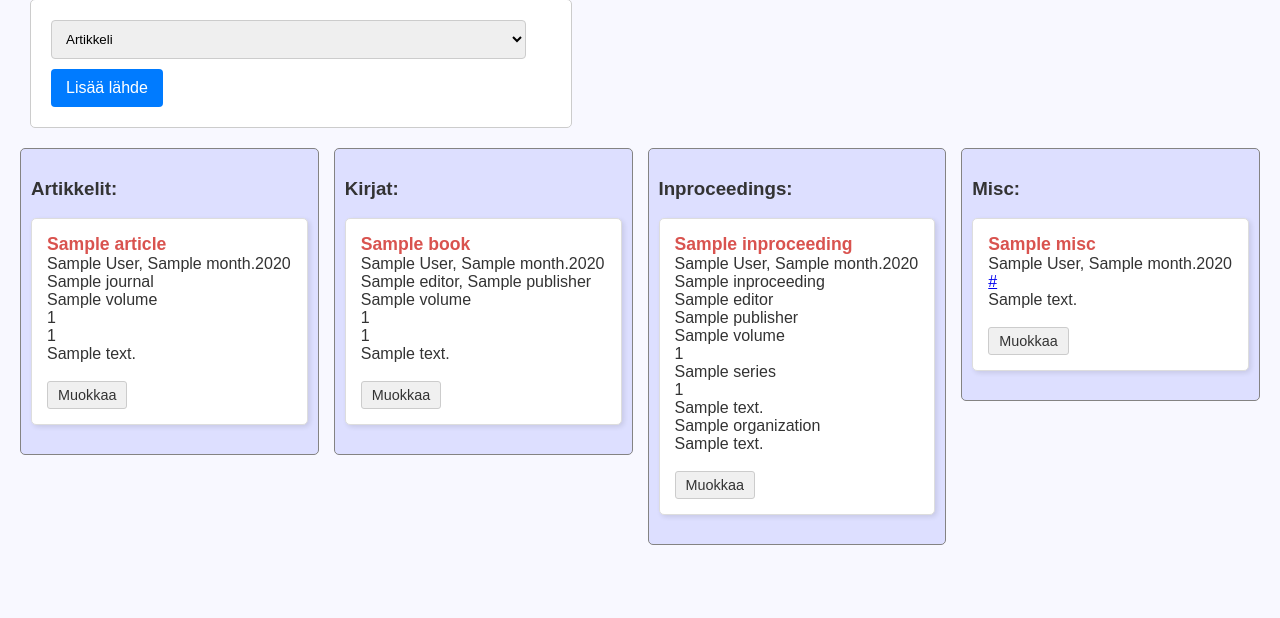
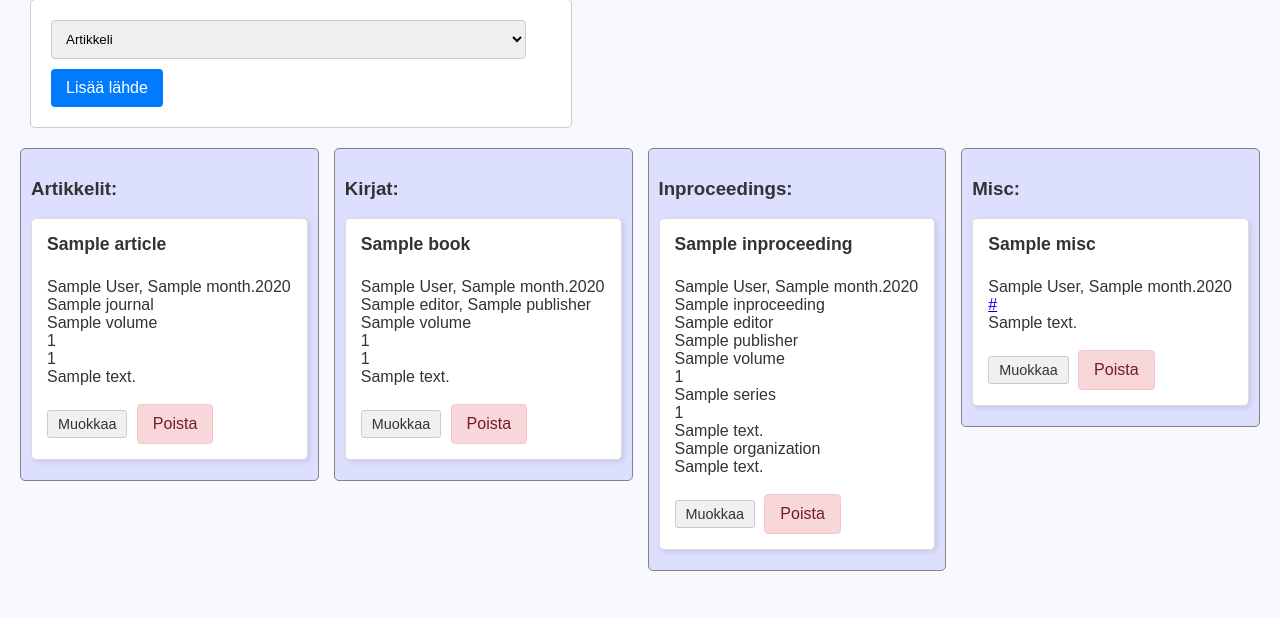
Before and after one commit to fiiahaav/Miniprojekti-ryhm-1, a Flask app: page / in a window 1280 px wide. Shown: the part 182-800 px from the top of the page. Run offline with Flask 3, Linux system fonts and the light colour scheme; a database or web service that is not in the repository returns one stand-in record (values such as "Sample title"); some libraries are stand-ins or nearby versions.

Commit message:
Viitteiden poisto-ominaisuuden lisäys

```diff
--- a/src/app.py
+++ b/src/app.py
@@ -309,5 +309,49 @@
     return render_template("edit_misc.html", misc=misc)
 
 
+@app.route("/delete_article/<int:id>", methods=["POST"])
+def delete_article(id):
+    conn = get_db_connection()
+    cur = conn.cursor()
+    cur.execute("DELETE FROM articles WHERE id = %s", (id,))
+    conn.commit()
+    cur.close()
+    conn.close()
+    return redirect(url_for("index"))
+
+
+@app.route("/delete_book/<int:id>", methods=["POST"])
+def delete_book(id):
+    conn = get_db_connection()
+    cur = conn.cursor()
+    cur.execute("DELETE FROM books WHERE id = %s", (id,))
+    conn.commit()
+    cur.close()
+    conn.close()
+    return redirect(url_for("index"))
+
+
+@app.route("/delete_inproceedings/<int:id>", methods=["POST"])
+def delete_inproceedings(id):
+    conn = get_db_connection()
+    cur = conn.cursor()
+    cur.execute("DELETE FROM inproceedings WHERE id = %s", (id,))
+    conn.commit()
+    cur.close()
+    conn.close()
+    return redirect(url_for("index"))
+
+
+@app.route("/delete_misc/<int:id>", methods=["POST"])
+def delete_misc(id):
+    conn = get_db_connection()
+    cur = conn.cursor()
+    cur.execute("DELETE FROM miscs WHERE id = %s", (id,))
+    conn.commit()
+    cur.close()
+    conn.close()
+    return redirect(url_for("index"))
+
+
 if __name__ == "__main__":
     app.run(host="0.0.0.0")
--- a/src/static/style.css
+++ b/src/static/style.css
@@ -15,12 +15,12 @@
 }
 
 /* --- Source Entry Styling Fix --- */
-/* Styles the individual source entry <p> element inside each column */
-.column p {
+/* Styles the individual source entry element inside each column */
+.source-entry {
     background-color: #fff;
     border: 1px solid #ddd;
     padding: 15px;
-    margin-bottom: 1px;
+    margin-bottom: 10px;
     border-radius: 5px;
     box-shadow: 2px 2px 5px rgba(0,0,0,0.1);
 }
@@ -160,3 +160,33 @@
     color: #000;
     border-color: #aaa;
 }
+
+/* --- Delete Button Styling --- */
+.delete-form {
+    display: inline;
+    background: none;
+    padding: 0;
+    margin: 0;
+    border: none;
+    box-shadow: none;
+}
+
+.delete-btn {
+    display: inline-block;
+    background-color: #f8d7da !important;
+    color: #721c24 !important;
+    padding: 5px 10px;
+    border: 1px solid #f5c6cb !important;
+    border-radius: 3px;
+    font-size: 0.9em;
+    cursor: pointer;
+    transition: background-color 0.2s;
+    margin-left: 5px;
+    vertical-align: middle;
+}
+
+.delete-btn:hover {
+    background-color: #f1b0b7 !important;
+    color: #491217 !important;
+    border-color: #e89ca4 !important;
+}
--- a/src/templates/index.html
+++ b/src/templates/index.html
@@ -23,7 +23,7 @@
         <div class="column art-col">
             <h3>Artikkelit:</h3>
             {% for art in articles %}
-                <p>
+                <div class="source-entry">
                     <strong>{{ art['title'] }}</strong><br>
                     {{ art['author'] }}, {% if art['month'] %}{{ art['month'] }}.{% endif %}{{ art['year'] }}<br>
                     {{ art['journal'] }}<br>
@@ -41,15 +41,17 @@
                     {% endif %}
                     <br>
                     <a href="{{ url_for('edit_article', id=art.id) }}" class="edit-link">Muokkaa</a>
-                </p>
-                <br>
+                    <form action="{{ url_for('delete_article', id=art.id) }}" method="POST" class="delete-form">
+                        <button type="submit" class="delete-btn" onclick="return confirm('Haluatko varmasti poistaa tämän artikkelin?')">Poista</button>
+                    </form>
+                </div>
             {% endfor %}
         </div>
 
         <div class="column book-col">
             <h3>Kirjat:</h3>
             {% for book in books %}
-                <p>
+                <div class="source-entry">
                     <strong>{{ book['title'] }}</strong><br>
                     {{ book['author'] }}, {% if book['month'] %}{{ book['month'] }}.{% endif %}{{ book['year'] }}<br>
                     {{ book['editor'] }}, {{ book['publisher'] }}<br>
@@ -67,15 +69,17 @@
                     {% endif %}
                     <br>
                     <a href="{{ url_for('edit_book', id=book.id) }}" class="edit-link">Muokkaa</a>
-                </p>
-                <br>
+                    <form action="{{ url_for('delete_book', id=book.id) }}" method="POST" class="delete-form">
+                        <button type="submit" class="delete-btn" onclick="return confirm('Haluatko varmasti poistaa tämän kirjan?')">Poista</button>
+                    </form>
+                </div>
             {% endfor %}
         </div>
 
         <div class="column inproc-col">
             <h3>Inproceedings:</h3>
             {% for inproc in inproceedings %}
-                <p>
+                <div class="source-entry">
                     <strong>{{ inproc['title'] }}</strong><br>
                     {{ inproc['author'] }}{% if inproc['year'] %}, {{ inproc['month'] }}.{{ inproc['year'] }}{% endif %}<br>
                     {% if inproc['booktitle'] %}
@@ -110,15 +114,17 @@
                     {% endif %}
                     <br>
                     <a href="{{ url_for('edit_inproceedings', id=inproc.id) }}" class="edit-link">Muokkaa</a>
-                </p>
-                <br>
+                    <form action="{{ url_for('delete_inproceedings', id=inproc.id) }}" method="POST" class="delete-form">
+                        <button type="submit" class="delete-btn" onclick="return confirm('Haluatko varmasti poistaa tämän inproceedings-lähteen?')">Poista</button>
+                    </form>
+                </div>
             {% endfor %}
         </div>
 
         <div class="column misc-col">
             <h3>Misc:</h3>
             {% for misc in miscs %}
-                <p>
+                <div class="source-entry">
                     <strong>{{ misc['title'] }}</strong><br>
                     {{ misc['author'] }}, {% if misc['month'] %}{{ misc['month'] }}.{% endif %}{{ misc['year'] }}<br>
                     {% if misc['url'] %}
@@ -129,8 +135,10 @@
                     {% endif %}
                     <br>
                     <a href="{{ url_for('edit_misc', id=misc.id) }}" class="edit-link">Muokkaa</a>
-                </p>
-                <br>
+                    <form action="{{ url_for('delete_misc', id=misc.id) }}" method="POST" class="delete-form">
+                        <button type="submit" class="delete-btn" onclick="return confirm('Haluatko varmasti poistaa tämän misc-lähteen?')">Poista</button>
+                    </form>
+                </div>
             {% endfor %}
         </div>
 
```
